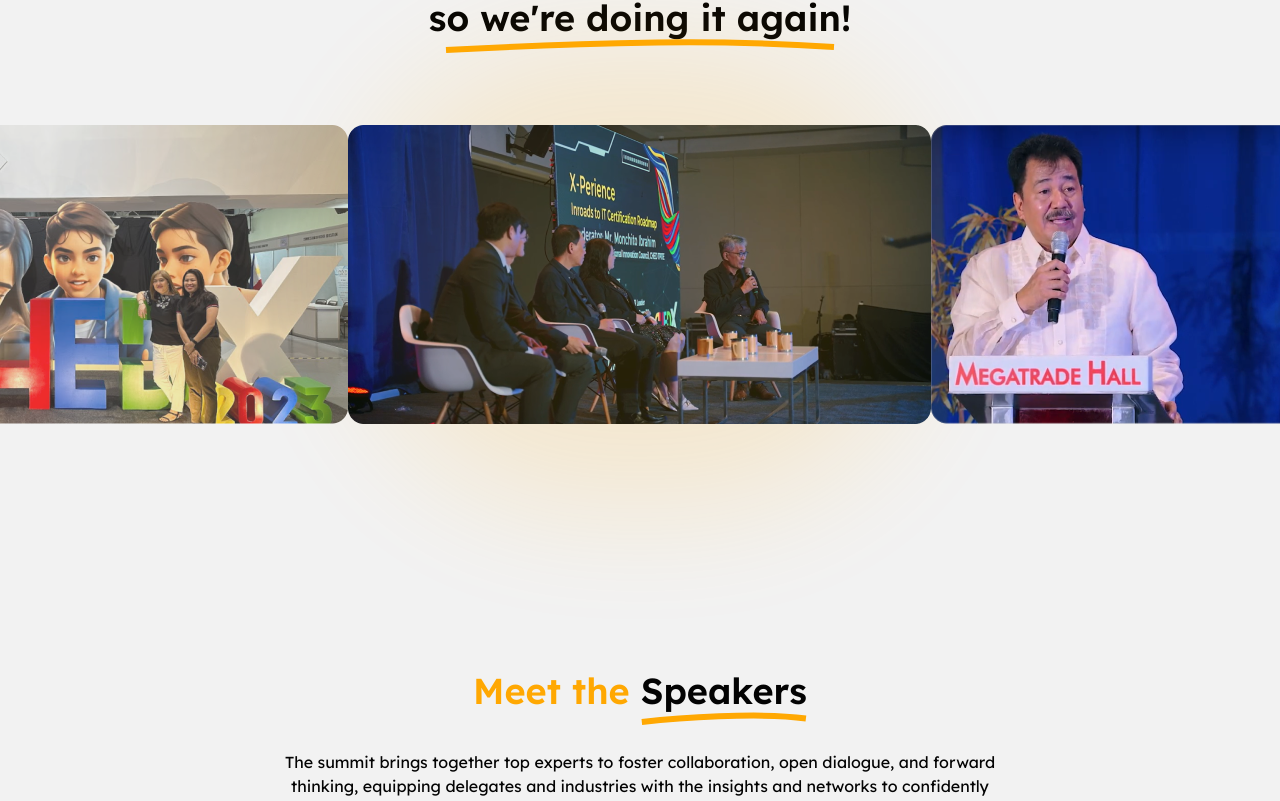
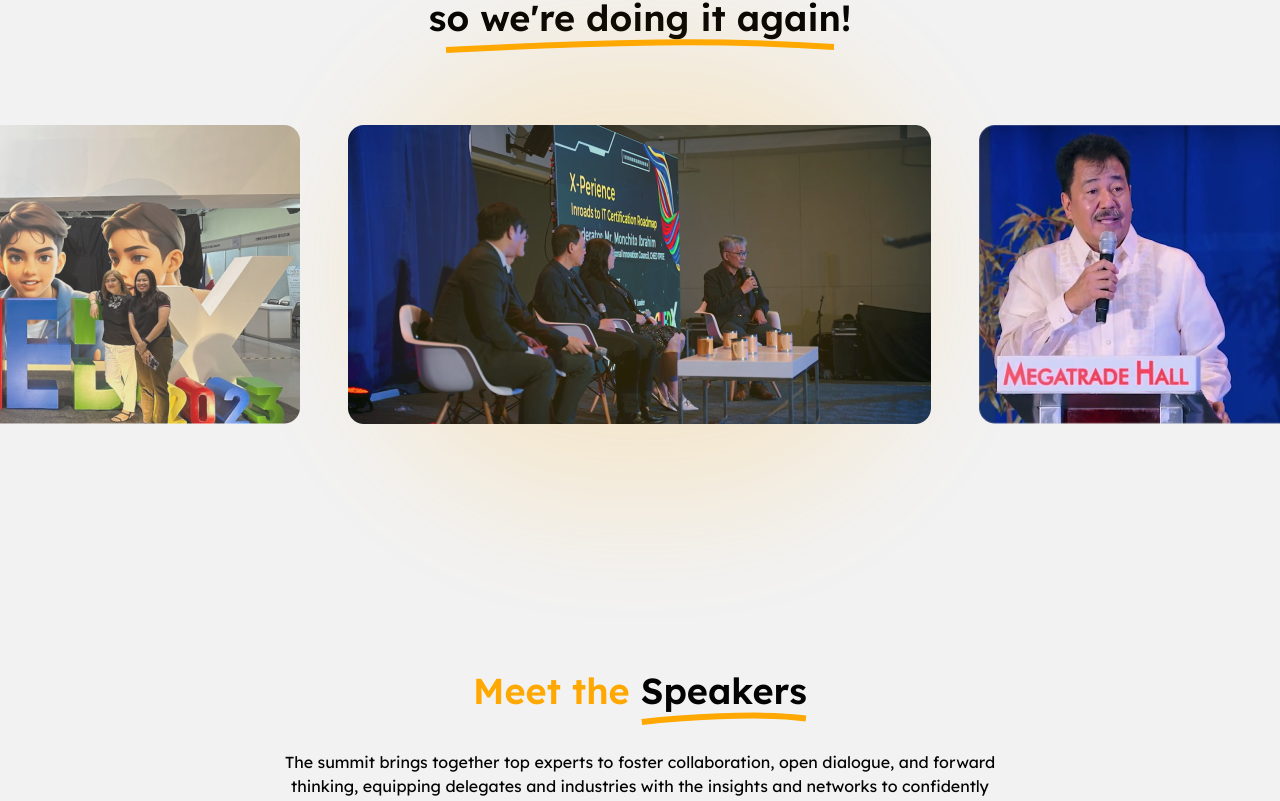
Before and after one commit to Samshh/CHEDx-Website, a React (Vite) app: page / in a window 1280 px wide. Shown: the part 2437-3238 px from the top of the page. Built offline with nearby package versions, Linux system fonts and the light colour scheme.

Commit message:
progress

```diff
--- a/src/pages/landing/index.tsx
+++ b/src/pages/landing/index.tsx
@@ -382,10 +382,11 @@ export default function Landing() {
         </section>
         <div className="relative h-full w-full py-[5rem]">
           <div className="h-full w-full max-w-[568px] max-h-[568px] rounded-full absolute bg-yellow opacity-15 blur-3xl top-1/2 left-1/2 transform -translate-x-1/2 -translate-y-1/2 pointer-events-none" />
-          <div className="flex justify-center items-center overflow-hidden z-10">
+          <div className="flex justify-center items-center overflow-hidden z-10 gap-[3rem]">
             <img src={landingIMG1} alt="" />
             <img src={landingIMG2} alt="" />
             <img src={landingIMG3} alt="" />
+
           </div>
         </div>
       </div>
```
